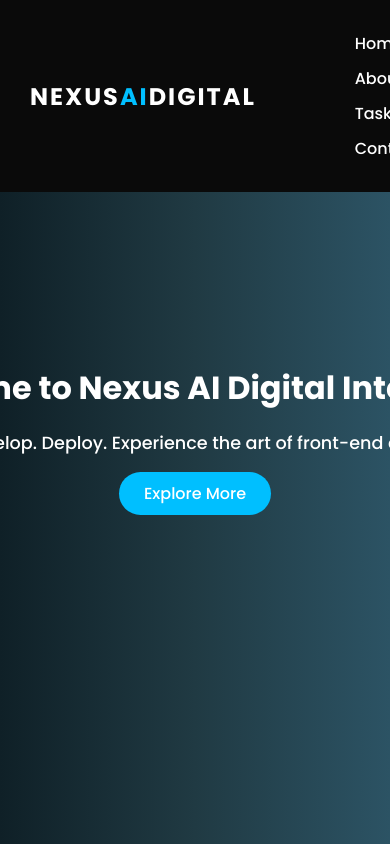
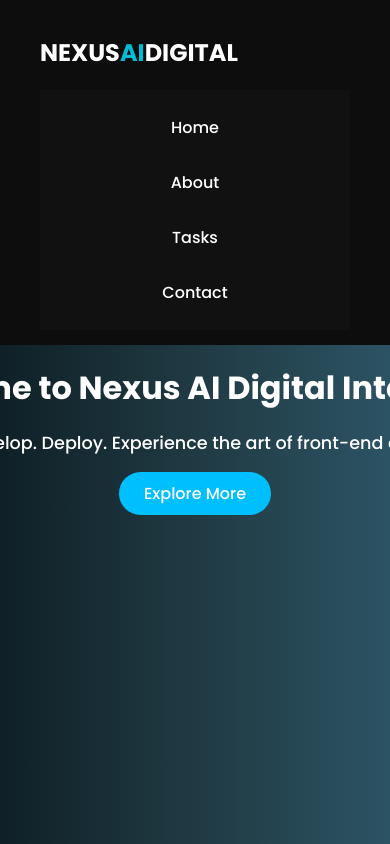
Before and after one commit to nooramir893/NEXUS-AI-LANDING-PAGE, a plain HTML site: page index.html in a window 390 px wide. Shown: the top 844 px of the page. Drawn offline with Linux system fonts and the light colour scheme.

Commit message:
Refactor CSS for header and navbar styles

```diff
--- a/style.css
+++ b/style.css
@@ -7,49 +7,69 @@ body {
   background: #fff;
 }
 
-/* Header */
+/* Header Styling */
 .header {
-  background: #0a0a0a;
-  color: #fff;
-  padding: 15px 30px;
+  width: 100%;
+  background: #0d0d0d;
+  color: white;
   position: fixed;
-  width: 100%;
   top: 0;
-  z-index: 100;
+  left: 0;
+  z-index: 1000;
 }
 
+/* Navbar */
 .navbar {
   display: flex;
   justify-content: space-between;
   align-items: center;
+  padding: 15px 40px;
+  flex-wrap: wrap; /* prevents overflow on smaller screens */
 }
 
 .logo {
-  font-size: 1.5em;
-  letter-spacing: 2px;
+  font-size: 1.5rem;
+  font-weight: bold;
 }
 
 .logo span {
-  color: #00bfff;
+  color: #00bcd4;
 }
 
+/* Nav Links */
 .nav-links {
   list-style: none;
   display: flex;
-  gap: 20px;
+  gap: 25px;
+  margin: 0;
+  padding: 0;
 }
 
-.nav-links a {
-  color: #fff;
+.nav-links li a {
   text-decoration: none;
+  color: white;
   font-weight: 500;
-  transition: 0.3s;
+  transition: color 0.3s;
 }
 
-.nav-links a:hover {
-  color: #00bfff;
+.nav-links li a:hover {
+  color: #00bcd4;
 }
 
+/* Responsive Fix */
+@media (max-width: 768px) {
+  .nav-links {
+    flex-direction: column;
+    width: 100%;
+    text-align: center;
+    background: #111;
+    padding: 15px 0;
+  }
+
+  .nav-links li {
+    padding: 10px 0;
+  }
+}
 /* Hero Section */
 .hero {
   height: 100vh;
```
